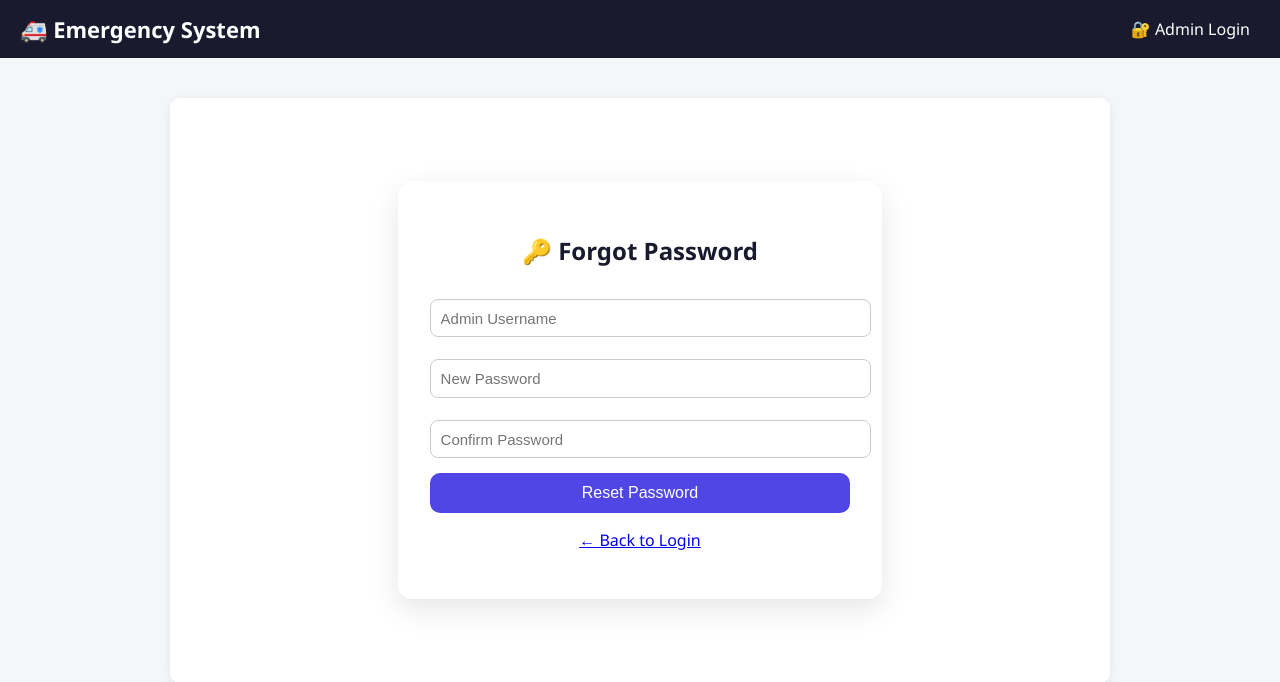
After one commit to ASKiran2848/LOHSIDCARD, a Flask app: page /admin/forgot-password in a window 1280 px wide. The commit adds this page. Shown: the top 682 px of the page. Run offline with Flask 3, Linux system fonts and the light colour scheme.

Commit message:
Forgot pages added

```diff
--- a/app.py
+++ b/app.py
@@ -44,15 +44,13 @@ class Admin(db.Model):
 class Employee(db.Model):
     id = db.Column(db.String(50), primary_key=True)
     name = db.Column(db.String(100), nullable=False)
-    dob = db.Column(db.String(10), nullable=False)  # YYYY-MM-DD
+    dob = db.Column(db.String(10), nullable=False)
     gender = db.Column(db.String(10), nullable=False)
-
     blood_group = db.Column(db.String(10), nullable=False)
     contact_person_name = db.Column(db.String(100), nullable=False)
     relation = db.Column(db.String(50), nullable=False)
     phone_number = db.Column(db.String(20), nullable=False)
     company_phone_number = db.Column(db.String(20), nullable=False)
-
     qr_url = db.Column(db.Text)
     qr_base64 = db.Column(db.Text)
 
@@ -139,6 +137,31 @@ def admin_logout():
     return redirect(url_for("admin_login"))
 
 # =========================================================
+# FORGOT PASSWORD
+# =========================================================
+@app.route("/admin/forgot-password", methods=["GET", "POST"])
+def forgot_password():
+    error = success = None
+
+    if request.method == "POST":
+        username = request.form["username"]
+        new_password = request.form["new_password"]
+        confirm_password = request.form["confirm_password"]
+
+        admin = Admin.query.filter_by(username=username).first()
+
+        if not admin:
+            error = "Admin username not found"
+        elif new_password != confirm_password:
+            error = "Passwords do not match"
+        else:
+            admin.password_hash = generate_password_hash(new_password)
+            db.session.commit()
+            success = "Password reset successful"
+
+    return render_template("forgot_password.html", error=error, success=success)
+
+# =========================================================
 # CHANGE PASSWORD
 # =========================================================
 @app.route("/admin/change-password", methods=["GET", "POST"])
@@ -160,7 +183,7 @@ def change_password():
     return render_template("change_password.html", error=error, success=success)
 
 # =========================================================
-# ADMIN MANAGEMENT (MULTIPLE ADMINS)
+# ADMIN MANAGEMENT
 # =========================================================
 @app.route("/admin/manage", methods=["GET", "POST"])
 @login_required
@@ -180,12 +203,7 @@ def manage_admins():
             success = "Admin created successfully"
 
     admins = Admin.query.all()
-    return render_template(
-        "manage_admins.html",
-        admins=admins,
-        error=error,
-        success=success
-    )
+    return render_template("manage_admins.html", admins=admins, error=error, success=success)
 
 
 @app.route("/admin/delete/<int:admin_id>", methods=["POST"])
@@ -266,7 +284,7 @@ def delete_employee(employee_id):
     return redirect(url_for("index"))
 
 # =========================================================
-# PUBLIC EMERGENCY PAGE (NO LOGIN)
+# PUBLIC EMERGENCY PAGE
 # =========================================================
 @app.route("/employee/<employee_id>")
 def emergency_details_page(employee_id):
@@ -294,7 +312,6 @@ if __name__ == "__main__":
     with app.app_context():
         db.create_all()
 
-        # Default admin
         if not Admin.query.filter_by(username="admin").first():
             admin = Admin(
                 username="admin",
--- /dev/null
+++ b/templates/forgot_password.html
@@ -0,0 +1,66 @@
+{% extends "base.html" %}
+{% block title %}Forgot Password{% endblock %}
+
+{% block content %}
+<style>
+.card {
+  max-width: 420px;
+  margin: 4rem auto;
+  padding: 2rem;
+  background: white;
+  border-radius: 14px;
+  box-shadow: 0 10px 30px rgba(0,0,0,0.1);
+}
+.card h2 {
+  text-align: center;
+  margin-bottom: 1.5rem;
+}
+.msg {
+  padding: 0.6rem;
+  border-radius: 8px;
+  margin-bottom: 1rem;
+  text-align: center;
+}
+.error { background:#fee2e2; color:#991b1b; }
+.success { background:#ecfdf5; color:#065f46; }
+
+input {
+  width: 100%;
+  padding: 0.6rem;
+  margin-bottom: 0.9rem;
+  border-radius: 8px;
+  border: 1px solid #ccc;
+}
+button {
+  width: 100%;
+  padding: 0.7rem;
+  background: #4f46e5;
+  color: white;
+  border: none;
+  border-radius: 10px;
+}
+</style>
+
+<div class="card">
+  <h2>🔑 Forgot Password</h2>
+
+  {% if error %}
+  <div class="msg error">{{ error }}</div>
+  {% endif %}
+
+  {% if success %}
+  <div class="msg success">{{ success }}</div>
+  {% endif %}
+
+  <form method="POST">
+    <input type="text" name="username" placeholder="Admin Username" required>
+    <input type="password" name="new_password" placeholder="New Password" required>
+    <input type="password" name="confirm_password" placeholder="Confirm Password" required>
+    <button type="submit">Reset Password</button>
+  </form>
+
+  <p style="text-align:center; margin-top:1rem;">
+    <a href="{{ url_for('admin_login') }}">← Back to Login</a>
+  </p>
+</div>
+{% endblock %}
```
Also changed, not shown: templates/admin_login.html (+18 -0 lines), instance/employees.db.
